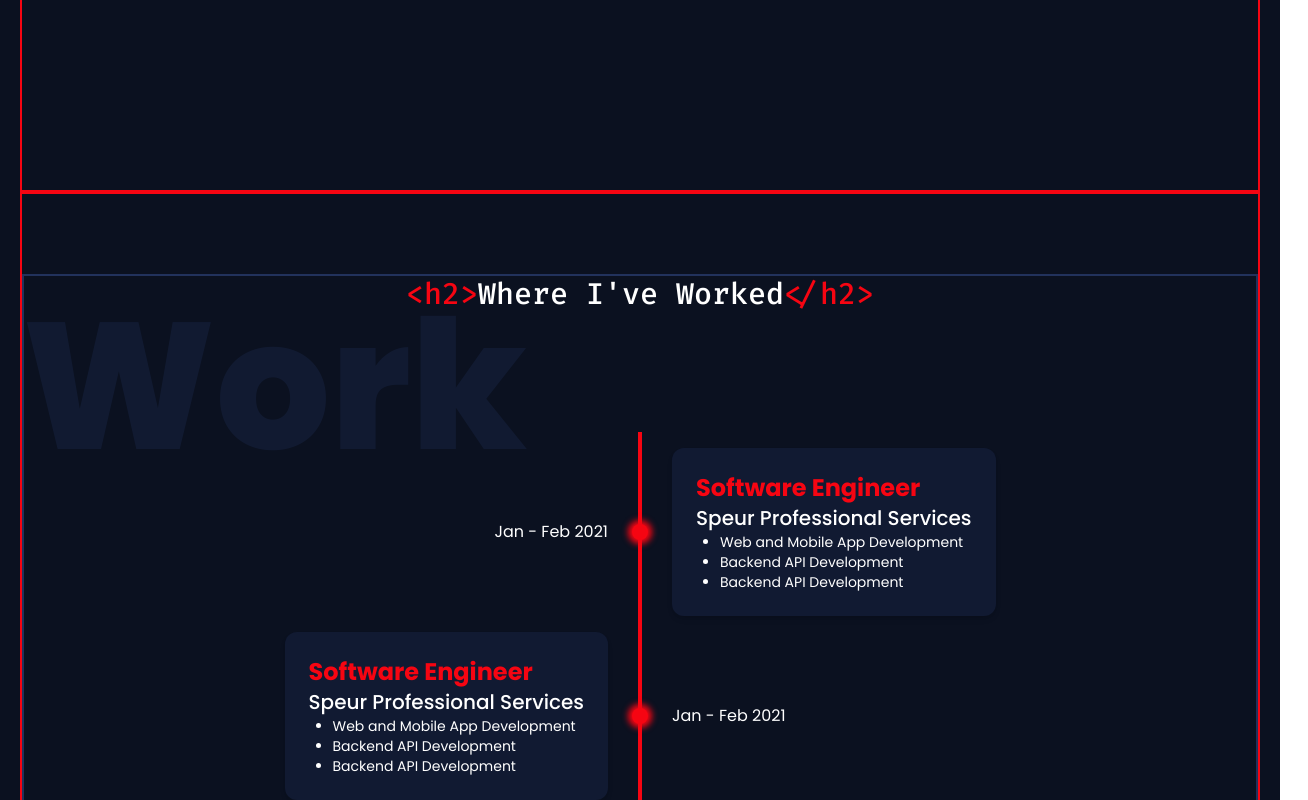
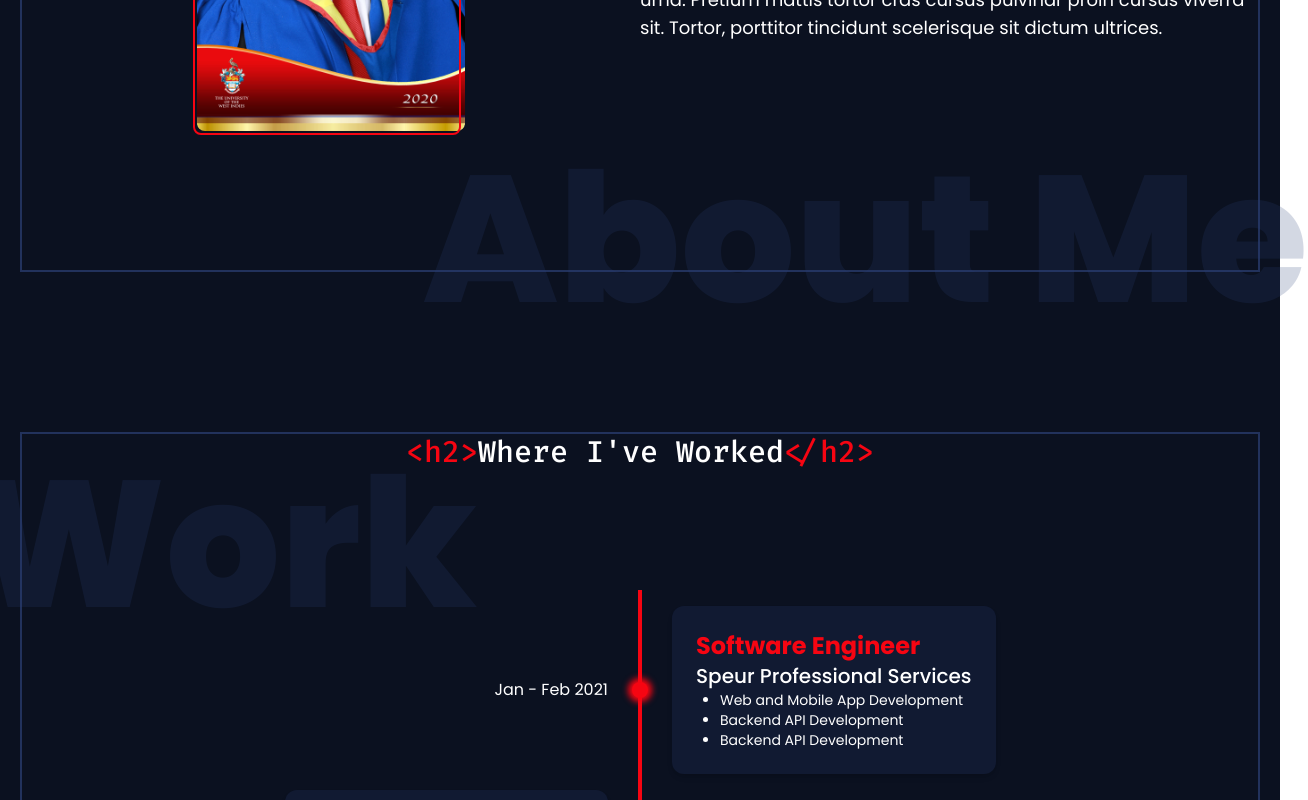
Before and after one commit to NathanDowner/personal-site, a React (Create React App) app: page / in a window 1280 px wide. Shown: the part 1400-2200 px from the top of the page, 1308 px wide, since content can reach past the window. Built offline with nearby package versions, Linux system fonts and the light colour scheme.

Commit message:
fix full-screen issue for pages

```diff
--- a/src/components/layout/FullPageSection.tsx
+++ b/src/components/layout/FullPageSection.tsx
@@ -4,13 +4,16 @@
 
 const FullPageSection: React.FC<Props> = ({ watermarkText, children }) => {
   return (
-    <section className="relative min-h-screen border-2 border-red py-20">
-      <h2 className="absolute z-0 select-none text-[180px] font-extrabold leading-tight text-overlay opacity-20">
+    <section className="relative py-20">
+      <span className="absolute -left-12 z-0 select-none text-[180px] font-extrabold leading-tight text-overlay opacity-20">
         {watermarkText}
-      </h2>
-      <div className="z-10 grid h-full place-content-center border-2 border-project-link-bg">
+      </span>
+      <div className="z-10 grid min-h-screen place-content-center border-2 border-project-link-bg">
         {children}
       </div>
+      <span className="absolute bottom-0 -right-12 z-0 select-none text-[180px] font-extrabold leading-tight text-overlay opacity-20">
+        {watermarkText}
+      </span>
     </section>
   );
 };
```
